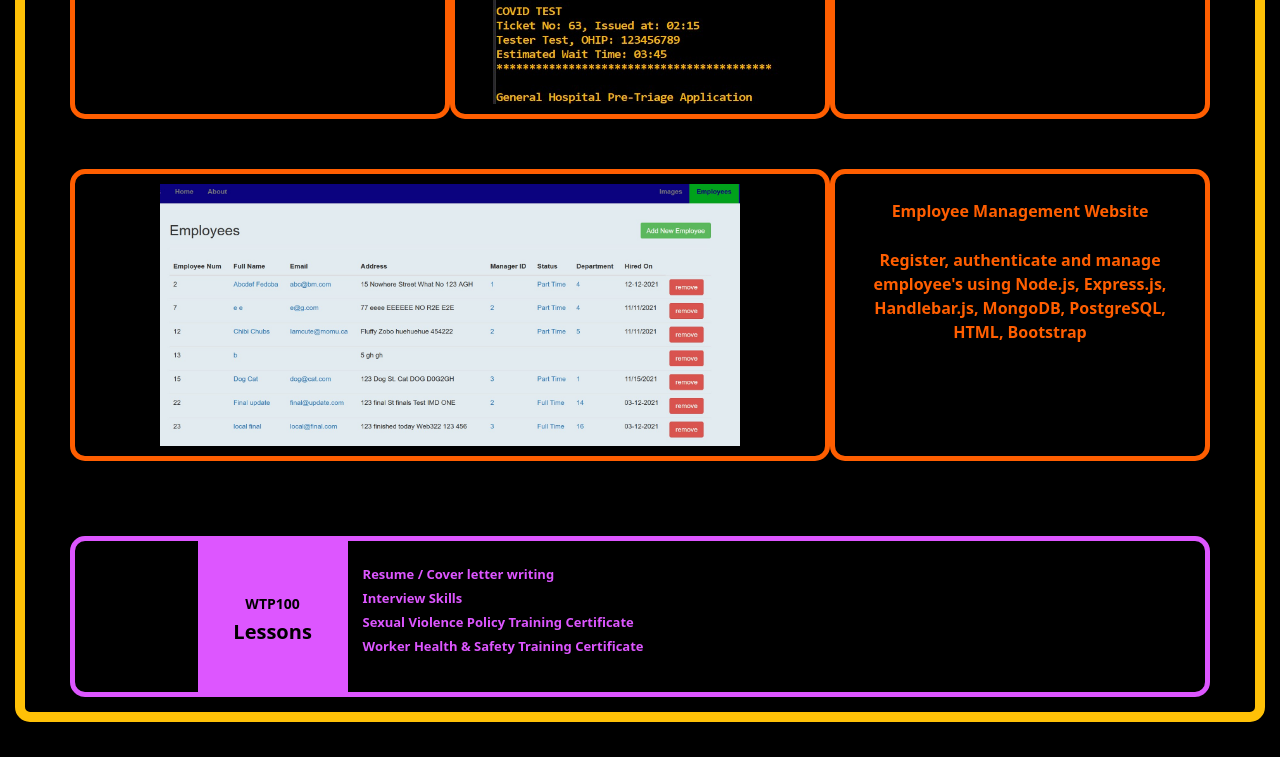
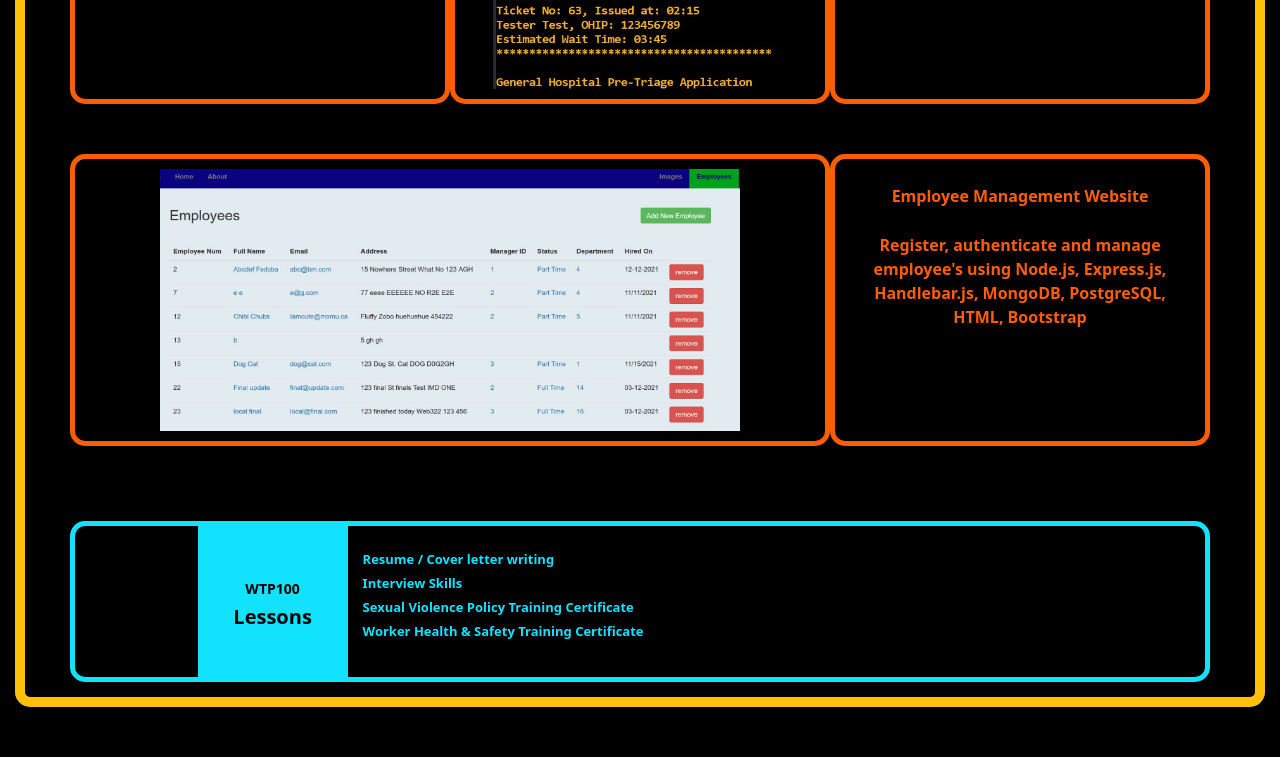
Before and after one commit to Balazstech/PersonalWebsite, a plain HTML site: page index.html in a window 1280 px wide. Shown: the part 1083-1840 px from the top of the page. Drawn offline with nearby package versions, Linux system fonts and the light colour scheme.

Commit message:
Revert "wtp fix"
This reverts commit dd1f7165b2fd08de1abe5afc1fb50b6ecb8dc66b.

```diff
--- a/index.html
+++ b/index.html
@@ -138,17 +138,17 @@
 
 
                     <div class="row"> <!-- delete wil after marking-->
-                        <div class="col-md-12"  id="area3">
+                        <div class="col-md-12"  id="area5">
                             <table id="table1">
                                 <tr>
-                                    <td id="edu">
-                                        <span id="spanYear">WTP100</span><br>Lessons</td>
-                                    <td id="eduinfo">
-                                        <div id="eduInfoDiv">
-                                            <span id="spanSchool">Resume / Cover letter writing</span><br>
-                                            <span id="spanSchool">Interview Skills</span><br>
-                                            <span id="spanSchool">Sexual Violence Policy Training Certificate</span><br>
-                                            <span id="spanSchool">Worker Health & Safety Training Certificate</span><br>
+                                    <td id="edu1">
+                                        <span id="spanYear1">WTP100</span><br>Lessons</td>
+                                    <td id="eduinfo1">
+                                        <div id="eduInfoDiv1">
+                                            <span id="spanSchool1">Resume / Cover letter writing</span><br>
+                                            <span id="spanSchool1">Interview Skills</span><br>
+                                            <span id="spanSchool1">Sexual Violence Policy Training Certificate</span><br>
+                                            <span id="spanSchool1">Worker Health & Safety Training Certificate</span><br>
                                         </div>
                                     </td>
                                 </tr>
--- a/style.css
+++ b/style.css
@@ -78,7 +78,6 @@ body{
     vertical-align: middle;
     text-align: center;
     margin-top: 55px;
-    margin-bottom: 15px;
     color: aliceblue;
 }
 
@@ -165,3 +164,38 @@ body{
     max-width: 80%;
     height: auto;
 }
+
+
+#area5{
+    border-radius: 15px;
+    border: 5px solid rgb(17, 227, 255);
+    vertical-align: middle;
+    text-align: center;
+    margin-top: 55px;
+    margin-bottom: 15px;
+}
+
+#edu1{
+    background-color: rgb(17, 227, 255);
+    width: 150px;
+    font-size: 20px;
+    color: black;
+}
+#eduinfo1{
+    background-color: rgb(0, 0, 0);
+    font-size: 16px;
+    text-align: left;
+    color:rgb(17, 227, 255);
+    padding-right: 35px;
+    padding-left: 15px;
+    padding-top: 20px;
+    padding-bottom: 35px;
+}
+#spanYear1{
+    font-size: 14px;
+}
+#spanSchool1{
+    font-size: 13px;
+    font-weight: bold;
+    color: rgb(17, 227, 255);
+}
```
